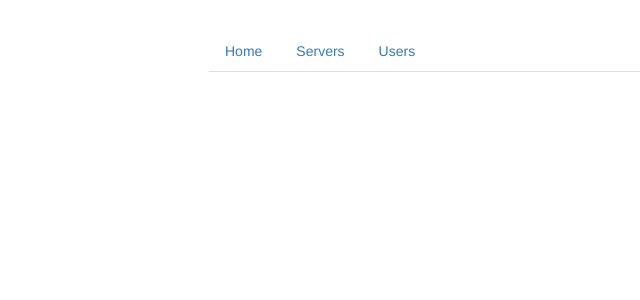
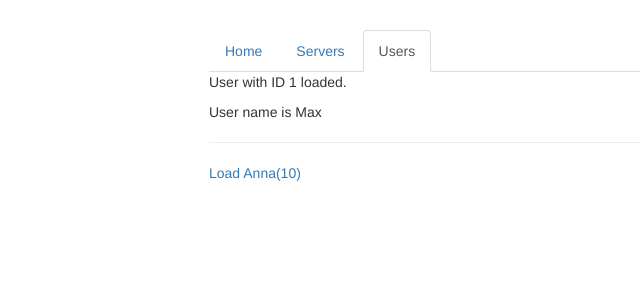
Before and after one commit to aldari/ng4-complete-guide-tutorial, an Angular app in the folder routing/: page /users/1/Max in a window 1280 px wide. Before the commit this address led to /. Shown: the top 300 px of the page, without its empty margins (56-696 px from the left). Built offline with nearby package versions, Linux system fonts and the light colour scheme.

Commit message:
Passing and Fetching Route Parameters

```diff
--- a/routing/src/app/app.module.ts
+++ b/routing/src/app/app.module.ts
@@ -16,6 +16,7 @@ import { ServersService } from './servers/servers.service';
 const appRoutes: Routes = [
   { path : '', component: HomeComponent },
   { path : 'users', component: UsersComponent },
+  { path : 'users/:id/:name', component: UserComponent },
   { path : 'servers', component: ServersComponent }
 ];
 
--- a/routing/src/app/servers/servers.component.html
+++ b/routing/src/app/servers/servers.component.html
@@ -10,7 +10,7 @@
     </div>
   </div>
   <div class="col-xs-12 col-sm-4">
-    <button class="btn btn-primary" (click)="onReload()">Reload Page</button>
+    <!--<button class="btn btn-primary" (click)="onReload()">Reload Page</button>-->
     <app-edit-server></app-edit-server>
     <hr>
     <app-server></app-server>
--- a/routing/src/app/servers/servers.component.ts
+++ b/routing/src/app/servers/servers.component.ts
@@ -18,7 +18,7 @@ export class ServersComponent implements OnInit {
     this.servers = this.serversService.getServers();
   }
 
-  onReload(){
-    this.router.navigate(['servers'], { relativeTo: this.route });
-  }
+  // onReload(){
+  //   this.router.navigate(['servers'], { relativeTo: this.route });
+  // }
 }
--- a/routing/src/app/users/user/user.component.html
+++ b/routing/src/app/users/user/user.component.html
@@ -1,2 +1,5 @@
-<p>User with ID _ID_ loaded.</p>
-<p>User name is _NAME_</p>
+<p>User with ID {{ user.id }} loaded.</p>
+<p>User name is {{ user.name }}</p>
+
+<hr />
+<a [routerLink]="['/users', 10, 'Anna']">Load Anna(10)</a>
--- a/routing/src/app/users/user/user.component.ts
+++ b/routing/src/app/users/user/user.component.ts
@@ -1,16 +1,30 @@
-import { Component, OnInit } from '@angular/core';
+import { Component, OnInit, OnDestroy } from '@angular/core';
+import { ActivatedRoute, Params } from '@angular/router';
+import { Subscription } from "rxjs/Subscription";
 
 @Component({
   selector: 'app-user',
   templateUrl: './user.component.html',
   styleUrls: ['./user.component.css']
 })
-export class UserComponent implements OnInit {
+export class UserComponent implements OnInit, OnDestroy {
   user: {id: number, name: string};
+  paramsSubscription: Subscription;
 
-  constructor() { }
+  constructor(private route: ActivatedRoute) { }
 
   ngOnInit() {
+    this.user = {
+      id: this.route.snapshot.params['id'],
+      name: this.route.snapshot.params['name']
+    };
+    this.paramsSubscription = this.route.params.subscribe((params: Params) => {
+      this.user.id = params['id'];
+      this.user.name = params['name'];
+    });
   }
 
+  ngOnDestroy(){
+    this.paramsSubscription.unsubscribe();
+  }
 }
```
